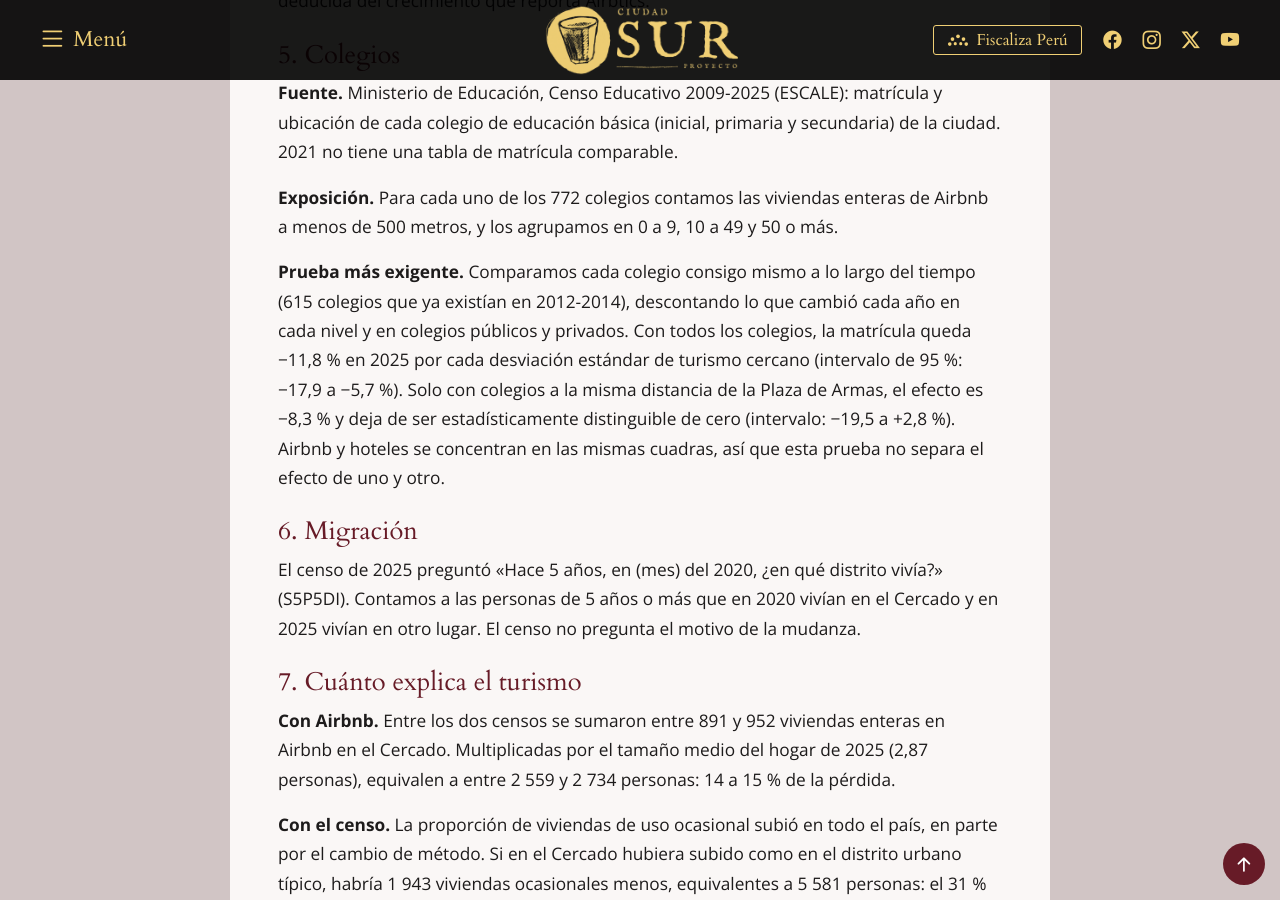
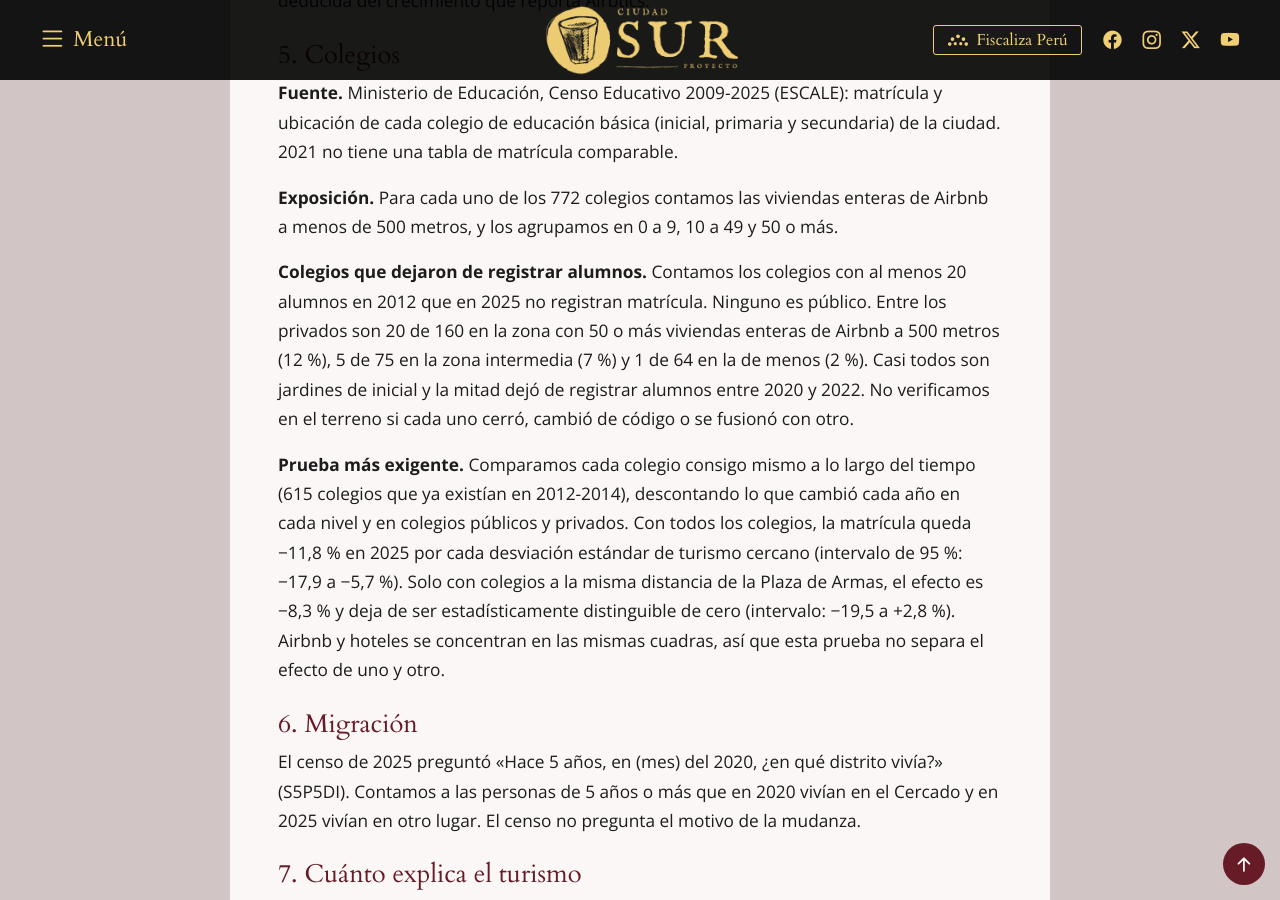
Before and after one commit to romelserg/ciudadsur, a Jekyll site: the page built from metodologia-cusco-sin-cusquenos.md, in a window 1280 px wide and 900 px high, scrolled down 2299 px. Built offline with Jekyll 4.4.1, drawn with Linux system fonts in a browser that asks for light colours; some of the changed text lies outside the part shown.

Commit message:
Lo lograron: corrige la frase de colegios cerrados (privados, 12 % frente a 2 %) y la anota en correcciones
Co-Authored-By: Claude Opus 5.5 <noreply@anthropic.com>

```diff
--- a/metodologia-cusco-sin-cusquenos.md
+++ b/metodologia-cusco-sin-cusquenos.md
@@ -44,6 +44,8 @@ Para ver quiénes se fueron, comparamos la población por edad simple de 2017 (p
 
 **Exposición.** Para cada uno de los 772 colegios contamos las viviendas enteras de Airbnb a menos de 500 metros, y los agrupamos en 0 a 9, 10 a 49 y 50 o más.
 
+**Colegios que dejaron de registrar alumnos.** Contamos los colegios con al menos 20 alumnos en 2012 que en 2025 no registran matrícula. Ninguno es público. Entre los privados son 20 de 160 en la zona con 50 o más viviendas enteras de Airbnb a 500 metros (12 %), 5 de 75 en la zona intermedia (7 %) y 1 de 64 en la de menos (2 %). Casi todos son jardines de inicial y la mitad dejó de registrar alumnos entre 2020 y 2022. No verificamos en el terreno si cada uno cerró, cambió de código o se fusionó con otro.
+
 **Prueba más exigente.** Comparamos cada colegio consigo mismo a lo largo del tiempo (615 colegios que ya existían en 2012-2014), descontando lo que cambió cada año en cada nivel y en colegios públicos y privados. Con todos los colegios, la matrícula queda −11,8 % en 2025 por cada desviación estándar de turismo cercano (intervalo de 95 %: −17,9 a −5,7 %). Solo con colegios a la misma distancia de la Plaza de Armas, el efecto es −8,3 % y deja de ser estadísticamente distinguible de cero (intervalo: −19,5 a +2,8 %). Airbnb y hoteles se concentran en las mismas cuadras, así que esta prueba no separa el efecto de uno y otro.
 
 ## 6. Migración
@@ -79,4 +81,5 @@ No publicamos la lista de anuncios de Airbnb con su ubicación, por respeto a la
 
 ## Correcciones
 
+- 11 de noviembre de 2026: corregimos la frase sobre colegios cerrados. Decía que 20 colegios de la zona con más Airbnb y uno de la de menos ya no tenían matrícula. Los 20 son colegios privados, casi todos pequeños jardines de inicial, y la mitad dejó de registrar alumnos entre 2020 y 2022. Ahora la nota da la proporción (12 % frente a 2 % de los colegios privados) y aclara que ningún colegio público dejó de funcionar.
 - 10 de noviembre de 2026: retiramos de la nota la sección «Lo que habría pasado sin el cambio», que comparaba el Cusco con una mezcla de otras ciudades (control sintético). Con solo tres censos anteriores a 2017, el ejercicio no era lo bastante sólido y no medía el efecto del turismo por separado.
```
Also changed, not shown: _posts/2026-11-10-lo-lograron-cusco-sin-cusquenos.md (+1 -1 lines).
